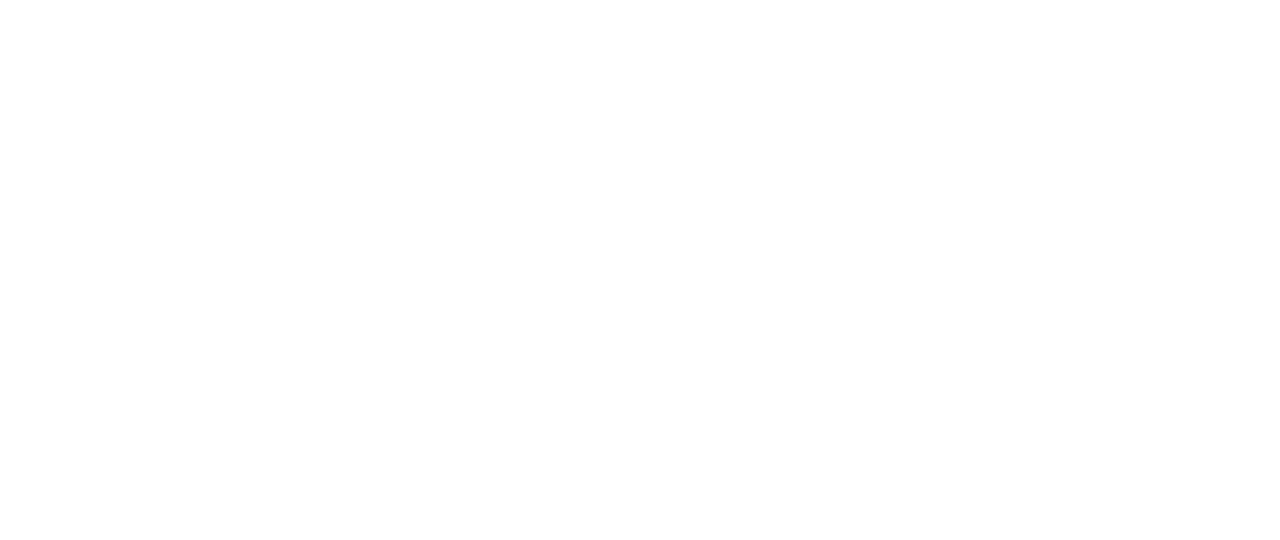
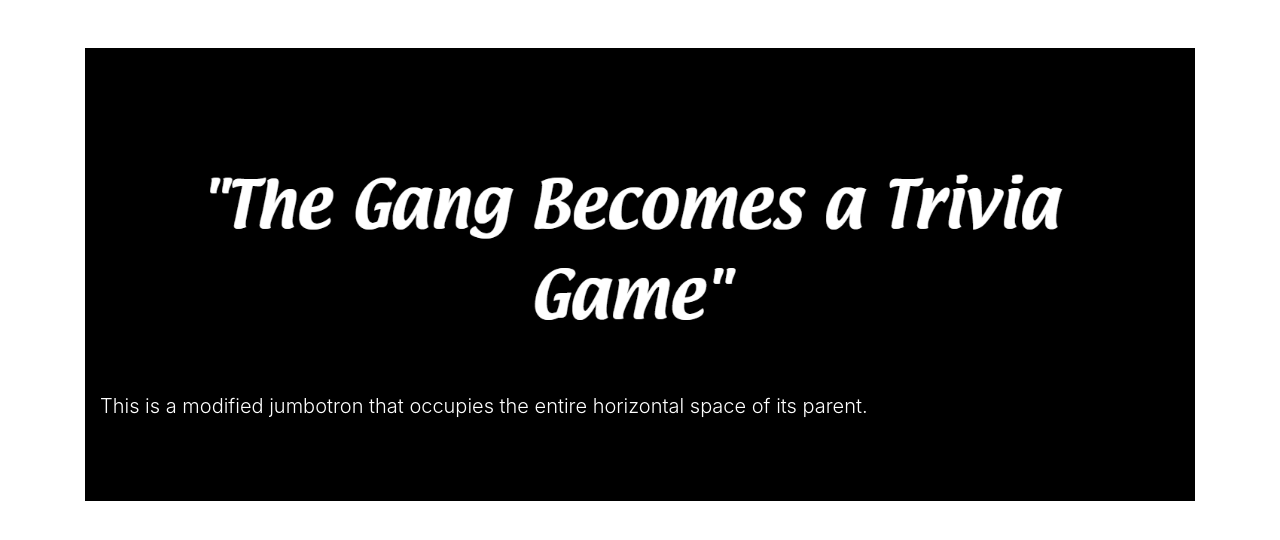
Before and after one commit to jfowler93/TriviaGame, a plain HTML site: page index.html in a window 1280 px wide. Drawn offline with nearby package versions, Linux system fonts and the light colour scheme.

Commit message:
added title png and styled jumbotron where game will exist

```diff
--- a/assets/css/style.css
+++ b/assets/css/style.css
@@ -0,0 +1,4 @@
+.jumbotron {
+    background-color: black;
+    color: white;
+}
--- a/index.html
+++ b/index.html
@@ -1,5 +1,6 @@
 <!DOCTYPE html>
 <html lang="en">
+
 <head>
     <meta charset="UTF-8">
     <meta name="viewport" content="width=device-width, initial-scale=1.0">
@@ -8,11 +9,25 @@
     <script src="https://cdnjs.cloudflare.com/ajax/libs/jquery/3.2.1/jquery.min.js"></script>
     <script src="assets/javascript/app.js"></script>
     <link rel="stylesheet" href="assets/css/reset.css">
-    <link rel="stylesheet" href="assets/css/style.css">
     <link rel="stylesheet" href="https://stackpath.bootstrapcdn.com/bootstrap/4.3.1/css/bootstrap.min.css"
         integrity="sha384-ggOyR0iXCbMQv3Xipma34MD+dH/1fQ784/j6cY/iJTQUOhcWr7x9JvoRxT2MZw1T" crossorigin="anonymous">
+    <link rel="stylesheet" href="assets/css/style.css">
 </head>
+
 <body>
 
+    <br>
+    <br>
+    <div class="container justify-content-center">
+        <div class="jumbotron jumbotron-fluid">
+            <div class="container">
+                <p><img src="assets/images/title.png" width="100%"></p>
+                <p class="lead">This is a modified jumbotron that occupies the entire horizontal space of its parent.
+                </p>
+            </div>
+        </div>
+    </div>
+
 </body>
+
 </html>
```
Also changed, not shown: assets/images/title.png (added).
